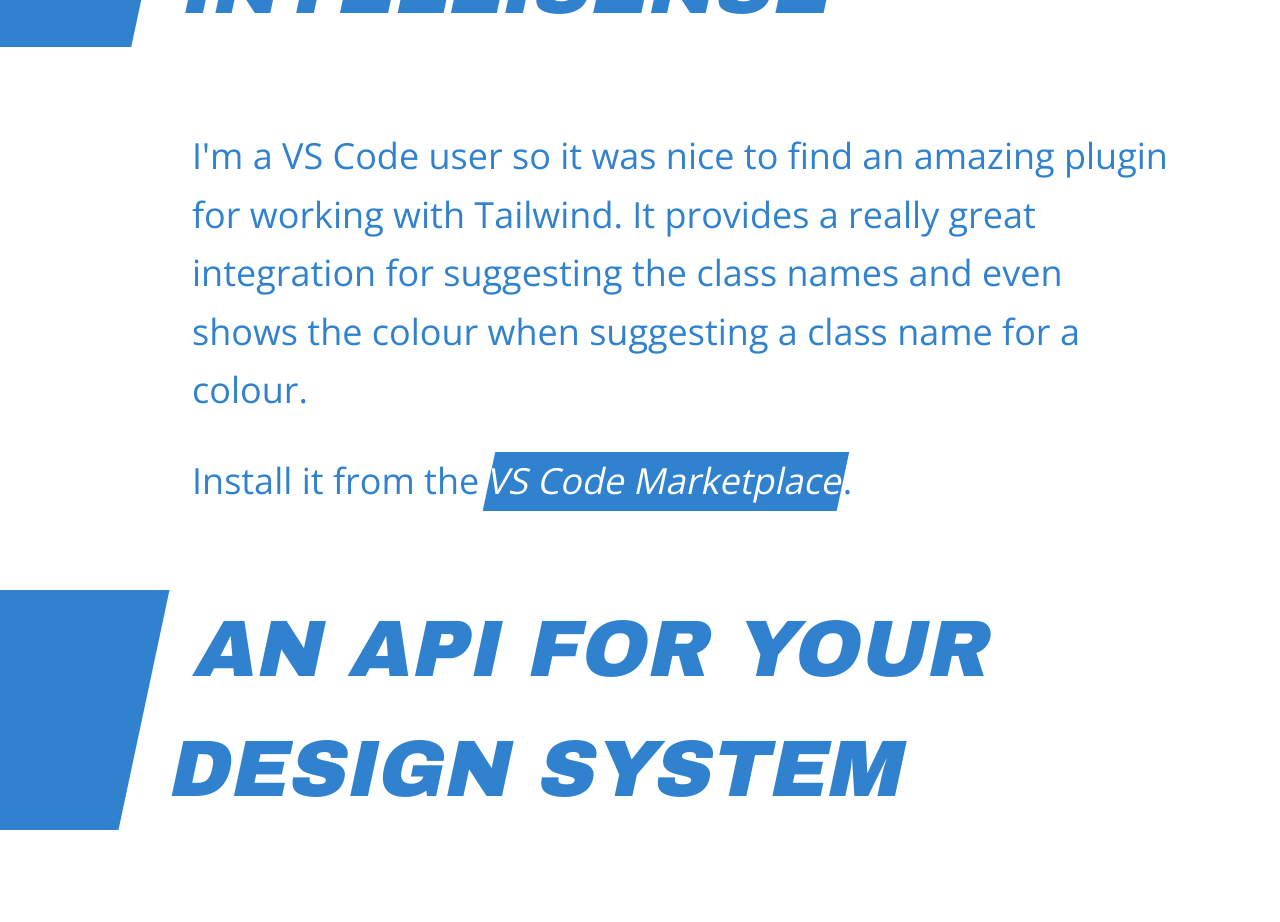
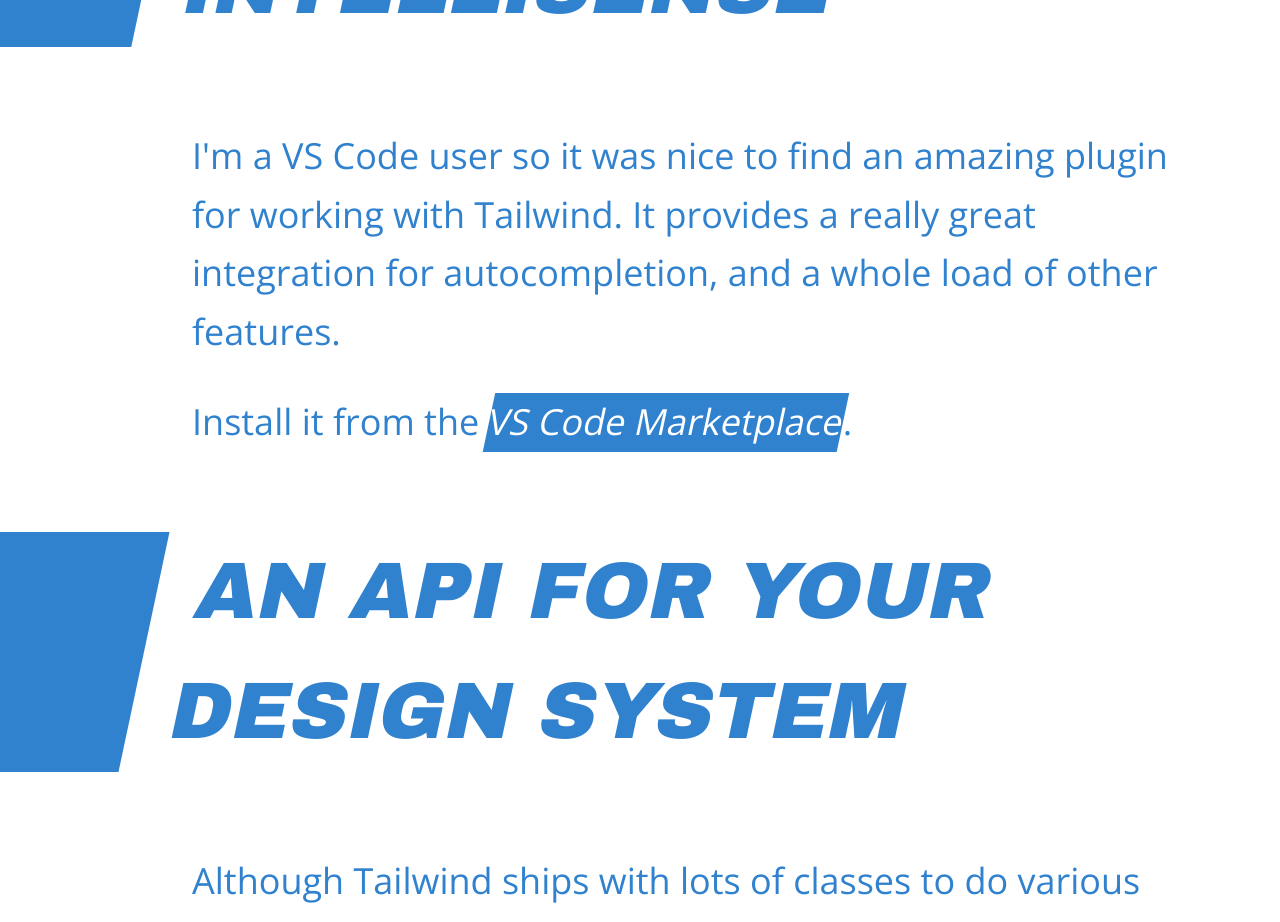
Before and after one commit to tommyp/tommyp.org, a Next.js app: page /flying-with-tailwind in a window 1280 px wide. Shown: the part 7440-8362 px from the top of the page. Built offline with nearby package versions, Linux system fonts and the light colour scheme; what tailwindcss-border-gradients would draw is missing.

Commit message:
edit vs code paragraph

```diff
--- a/pages/flying-with-tailwind.js
+++ b/pages/flying-with-tailwind.js
@@ -130,7 +130,7 @@ const AnIntroToTailwind = () => {
         <H2>IntelliSense</H2>
         <Section>
           <P>
-            I&apos;m a VS Code user so it was nice to find an amazing plugin for working with Tailwind. It provides a really great integration for suggesting the class names and even shows the colour when suggesting a class name for a colour.
+            I&apos;m a VS Code user so it was nice to find an amazing plugin for working with Tailwind. It provides a really great integration for autocompletion, and a whole load of other features.
           </P>
           <P>
             Install it from the <A href="https://marketplace.visualstudio.com/items?itemName=bradlc.vscode-tailwindcss">VS Code Marketplace</A>.
```
